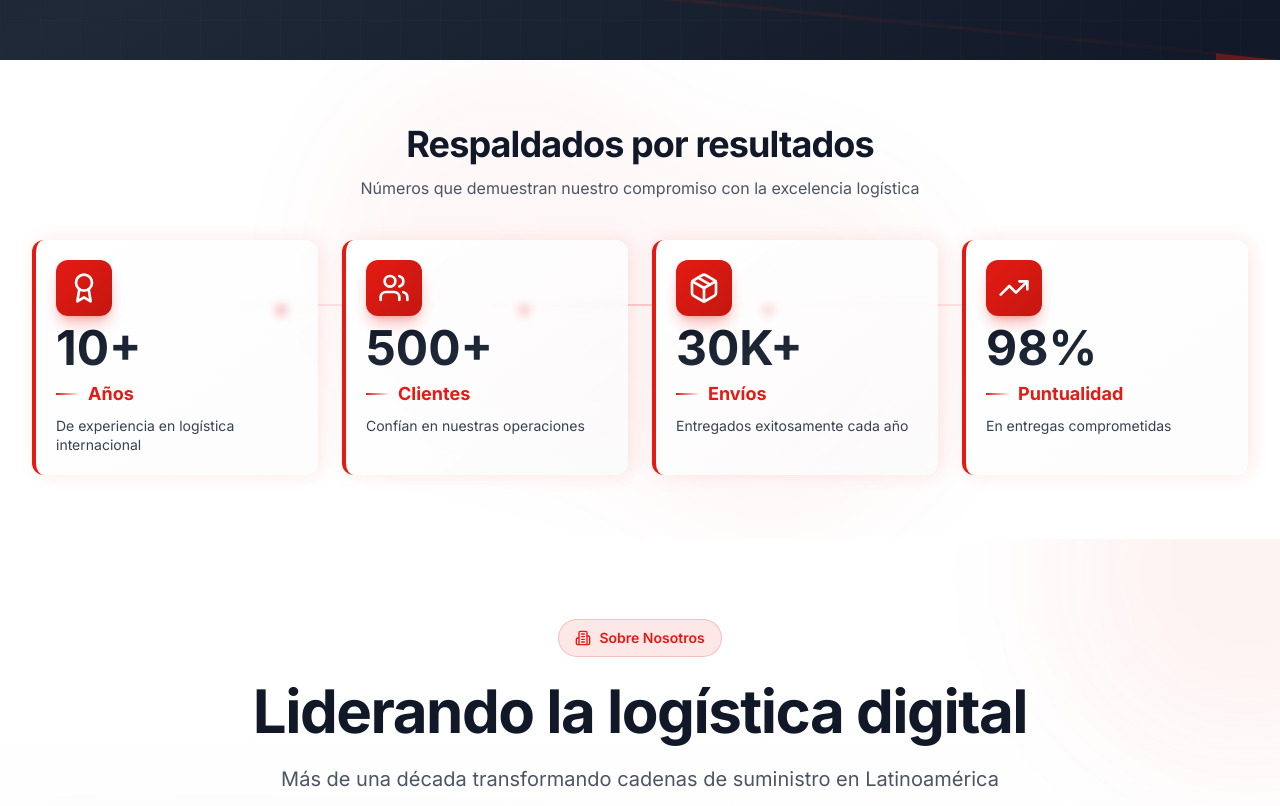
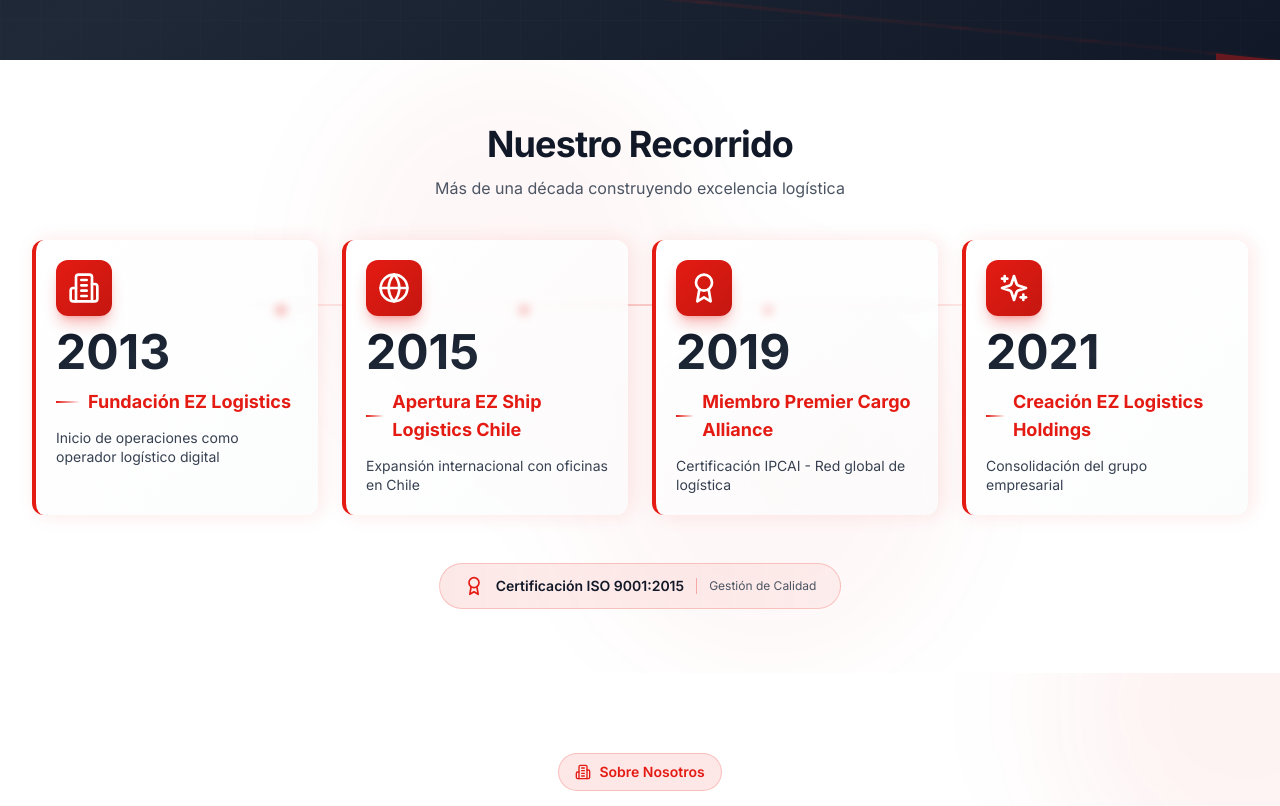
Before and after one commit to cookiecodespy/Ez_webpage, a React (Vite) app: page / in a window 1280 px wide. Shown: the part 740-1546 px from the top of the page. Built offline with nearby package versions, Linux system fonts and the light colour scheme.

Commit message:
Stats  Timeline: Nuestro Recorrido (2013-2021) + ISO 9001:2015

```diff
--- a/src/components/Stats.tsx
+++ b/src/components/Stats.tsx
@@ -1,12 +1,11 @@
 import { useEffect, useState, useRef } from 'react';
-import { Award, Users, Package, TrendingUp } from 'lucide-react';
-import { animate, motion, useMotionValue, useReducedMotion, useTransform, type Variants } from 'framer-motion';
+import { Building2, Globe, Award, Sparkles } from 'lucide-react';
+import { motion, useReducedMotion, type Variants } from 'framer-motion';
 
-interface Stat {
+interface Milestone {
   icon: React.ReactNode;
-  value: number;
-  suffix: string;
-  label: string;
+  year: string;
+  title: string;
   description: string;
 }
 
@@ -25,34 +24,30 @@
     }
   };
 
-  const stats: Stat[] = [
+  const milestones: Milestone[] = [
+    {
+      icon: <Building2 className="h-8 w-8" aria-hidden="true" />,
+      year: '2013',
+      title: 'Fundación EZ Logistics',
+      description: 'Inicio de operaciones como operador logístico digital'
+    },
+    {
+      icon: <Globe className="h-8 w-8" aria-hidden="true" />,
+      year: '2015',
+      title: 'Apertura EZ Ship Logistics Chile',
+      description: 'Expansión internacional con oficinas en Chile'
+    },
     {
       icon: <Award className="h-8 w-8" aria-hidden="true" />,
-      value: 10,
-      suffix: '+',
-      label: 'Años',
-      description: 'De experiencia en logística internacional'
+      year: '2019',
+      title: 'Miembro Premier Cargo Alliance',
+      description: 'Certificación IPCAI - Red global de logística'
     },
     {
-      icon: <Users className="h-8 w-8" aria-hidden="true" />,
-      value: 500,
-      suffix: '+',
-      label: 'Clientes',
-      description: 'Confían en nuestras operaciones'
-    },
-    {
-      icon: <Package className="h-8 w-8" aria-hidden="true" />,
-      value: 30,
-      suffix: 'K+',
-      label: 'Envíos',
-      description: 'Entregados exitosamente cada año'
-    },
-    {
-      icon: <TrendingUp className="h-8 w-8" aria-hidden="true" />,
-      value: 98,
-      suffix: '%',
-      label: 'Puntualidad',
-      description: 'En entregas comprometidas'
+      icon: <Sparkles className="h-8 w-8" aria-hidden="true" />,
+      year: '2021',
+      title: 'Creación EZ Logistics Holdings',
+      description: 'Consolidación del grupo empresarial'
     }
   ];
 
@@ -78,68 +73,13 @@
     };
   }, []);
 
-  const AnimatedCounter = ({
-    value,
-    suffix,
-    index,
-    isActive,
-    prefersReducedMotion,
-  }: {
-    value: number;
-    suffix: string;
-    index: number;
-    isActive: boolean;
-    prefersReducedMotion: boolean;
-  }) => {
-    const motionValue = useMotionValue(0);
-    const roundedValue = useTransform(motionValue, (latest) => Math.round(latest));
-    const [displayValue, setDisplayValue] = useState(0);
-
-    useEffect(() => {
-      const unsubscribe = roundedValue.on('change', (latest) => {
-        setDisplayValue(latest);
-      });
-
-      return () => {
-        unsubscribe();
-      };
-    }, [roundedValue]);
-
-    useEffect(() => {
-  if (!isActive) return;
-
-      if (prefersReducedMotion) {
-        motionValue.set(value);
-        setDisplayValue(value);
-        return;
-      }
-
-      const controls = animate(motionValue, value, {
-        duration: 1.2,
-        ease: 'easeOut',
-        delay: index * 0.15,
-      });
-
-      return () => {
-        controls.stop();
-      };
-  }, [index, isActive, motionValue, prefersReducedMotion, value]);
-
-    return (
-      <motion.span>
-        {displayValue}
-        {suffix}
-      </motion.span>
-    );
-  };
-
   return (
     <section
-      id="por-que-elegirnos"
+      id="nuestro-recorrido"
       ref={sectionRef}
       className="relative py-12 md:py-16 bg-white overflow-hidden"
       role="region"
-      aria-labelledby="stats-heading"
+      aria-labelledby="timeline-heading"
     >
       {/* Background decorativo sutil */}
       <div className="absolute inset-0 opacity-[0.03]">
@@ -155,36 +95,36 @@
           whileInView={prefersReducedMotion ? undefined : 'visible'}
           viewport={{ once: true, amount: 0.5 }}
         >
-          <h2 id="stats-heading" className="text-3xl md:text-4xl font-bold tracking-tight text-gray-900 mb-3">
-            Respaldados por resultados
+          <h2 id="timeline-heading" className="text-3xl md:text-4xl font-bold tracking-tight text-gray-900 mb-3">
+            Nuestro Recorrido
           </h2>
           <p className="text-base text-gray-600 max-w-2xl mx-auto">
-            Números que demuestran nuestro compromiso con la excelencia logística
+            Más de una década construyendo excelencia logística
           </p>
         </motion.div>
 
-        {/* Timeline horizontal - NUEVO LAYOUT único */}
+        {/* Timeline horizontal */}
         <div className="relative">
-          {/* Línea horizontal conectora - Simula flujo logístico */}
+          {/* Línea horizontal conectora */}
           <div className="hidden md:block absolute top-16 left-0 right-0 h-0.5 bg-gradient-to-r from-transparent via-[#E41B13]/20 to-transparent" aria-hidden="true" />
 
           {/* Puntos de conexión animados */}
-          {stats.map((_, index) => (
+          {milestones.map((_, index) => (
             <motion.div
               key={`dot-${index}`}
               className="hidden md:block absolute top-16 w-3 h-3 bg-[#E41B13] rounded-full -translate-y-1/2"
-              style={{ left: `${(100 / (stats.length + 1)) * (index + 1)}%` }}
+              style={{ left: `${(100 / (milestones.length + 1)) * (index + 1)}%` }}
               initial={{ scale: 0, opacity: 0 }}
               animate={isVisible ? { scale: 1, opacity: 1 } : undefined}
               transition={{ delay: index * 0.2, duration: 0.4 }}
             />
           ))}
 
-          {/* Grid de stats con efecto stagger */}
+          {/* Grid de timeline con efecto stagger */}
           <div className="grid grid-cols-1 md:grid-cols-4 gap-8 md:gap-6">
-            {stats.map((stat, index) => (
+            {milestones.map((milestone, index) => (
               <motion.div
-                key={stat.label}
+                key={milestone.year}
                 className="relative"
                 initial={prefersReducedMotion ? undefined : { opacity: 0, y: 40 }}
                 animate={isVisible ? { opacity: 1, y: 0 } : undefined}
@@ -194,55 +134,64 @@
                   delay: index * 0.15
                 }}
               >
-                {/* Card con efectos modernos y glassmorphism sutil - VERSION COMPACTA */}
+                {/* Card con efectos modernos */}
                 <div className="group relative h-full bg-gradient-to-br from-white to-gray-50/50 border-l-4 border-[#E41B13] rounded-xl p-5 shadow-[4px_0_20px_rgba(228,27,19,0.1)] hover:shadow-[8px_0_40px_rgba(228,27,19,0.25)] transition-all duration-500 hover:-translate-y-3 backdrop-blur-sm cursor-pointer">
                   {/* Efecto glassmorphism en hover */}
                   <div className="absolute inset-0 rounded-xl bg-gradient-to-br from-white/90 to-gray-50/50 opacity-0 group-hover:opacity-100 transition-opacity duration-500 pointer-events-none" />
 
-                  {/* Brillo animado en hover más prominente */}
+                  {/* Brillo animado en hover */}
                   <div className="absolute top-0 left-0 w-full h-1.5 bg-gradient-to-r from-transparent via-[#E41B13] to-transparent opacity-0 group-hover:opacity-100 transition-opacity duration-500 rounded-t-xl" />
 
                   {/* Contenido */}
-                  <div className="relative space-y-2">
-                    {/* Icono compacto */}
+                  <div className="relative space-y-3">
+                    {/* Icono */}
                     <div className="inline-flex items-center justify-center w-14 h-14 rounded-xl bg-gradient-to-br from-[#E41B13] to-[#C41710] text-white shadow-lg shadow-[#E41B13]/30 group-hover:scale-125 group-hover:rotate-6 group-hover:shadow-2xl group-hover:shadow-[#E41B13]/50 transition-all duration-500">
                       <div className="group-hover:scale-110 transition-transform duration-300">
-                        {stat.icon}
+                        {milestone.icon}
                       </div>
                     </div>
 
-                    {/* Número animado más compacto */}
+                    {/* Año */}
                     <div className="relative">
                       <div className="text-4xl md:text-5xl font-bold bg-gradient-to-br from-gray-900 via-gray-800 to-gray-900 bg-clip-text text-transparent group-hover:scale-105 transition-transform duration-500">
-                        <AnimatedCounter
-                          value={stat.value}
-                          suffix={stat.suffix}
-                          index={index}
-                          isActive={isVisible}
-                          prefersReducedMotion={prefersReducedMotion}
-                        />
+                        {milestone.year}
                       </div>
-                      {/* Glow effect más visible */}
+                      {/* Glow effect */}
                       <div className="absolute inset-0 blur-2xl bg-[#E41B13]/20 opacity-0 group-hover:opacity-100 transition-opacity duration-500" />
                     </div>
 
-                    {/* Label con línea decorativa más pequeña */}
+                    {/* Título */}
                     <div className="flex items-center gap-2">
                       <div className="w-6 h-0.5 bg-gradient-to-r from-[#E41B13] to-transparent" />
                       <div className="text-lg font-bold text-[#E41B13]">
-                        {stat.label}
+                        {milestone.title}
                       </div>
                     </div>
 
-                    {/* Descripción compacta */}
+                    {/* Descripción */}
                     <p className="text-sm text-gray-700 leading-snug">
-                      {stat.description}
+                      {milestone.description}
                     </p>
                   </div>
                 </div>
               </motion.div>
             ))}
           </div>
+
+          {/* Badge ISO 9001:2015 */}
+          <motion.div
+            className="mt-12 text-center"
+            initial={prefersReducedMotion ? undefined : { opacity: 0, y: 20 }}
+            animate={isVisible ? { opacity: 1, y: 0 } : undefined}
+            transition={{ duration: 0.6, delay: 0.8 }}
+          >
+            <div className="inline-flex items-center gap-3 px-6 py-3 rounded-full bg-gradient-to-r from-[#E41B13]/10 to-[#E41B13]/5 border border-[#E41B13]/20">
+              <Award className="h-5 w-5 text-[#E41B13]" />
+              <span className="text-sm font-semibold text-gray-900">Certificación ISO 9001:2015</span>
+              <div className="h-4 w-px bg-[#E41B13]/30" />
+              <span className="text-xs text-gray-600">Gestión de Calidad</span>
+            </div>
+          </motion.div>
         </div>
       </div>
     </section>
```
